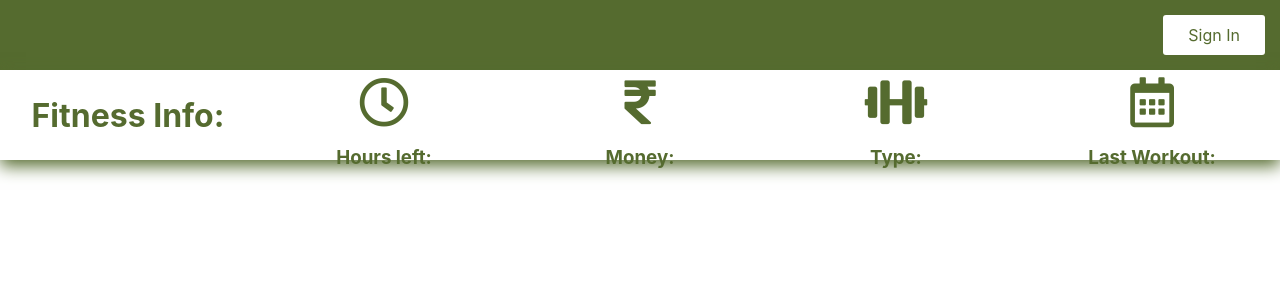
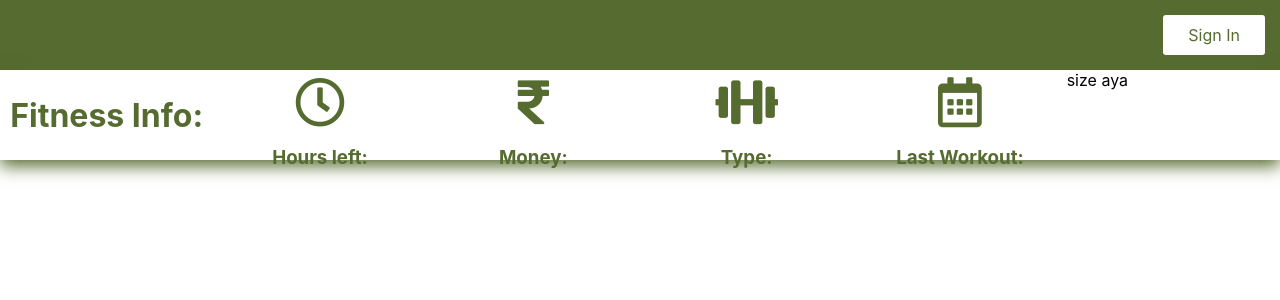
Before and after one commit to 1013vishalsharma/healthApp-UI, an Angular app: page /fitness-track in a window 1280 px wide. Shown: the top 300 px of the page. Built offline with nearby package versions, Linux system fonts and the light colour scheme; no server answers.

Commit message:
adding + icon

```diff
--- a/src/app/fitness-track/fitness-track.component.css
+++ b/src/app/fitness-track/fitness-track.component.css
@@ -46,3 +46,21 @@
 .fitness-i-font-size {
     font-size: 90px;
 }
+i.material-icons:hover {
+    background-color: transparent;
+    transform: rotate(90deg);
+    cursor: pointer;
+    box-shadow: none;
+}
+/* i.material-icons:hover:after {
+    transform: scale(1);
+    box-shadow: 10px 0 20px rgba(0, 0, 0, 0.19), 6px 0 6px rgba(0, 0, 0, 0.23);
+} */
+/* i:focus i {
+    animation: rotate 1s ease-in-out 0s;
+  }
+
+  @keyframes rotate {
+      from { transform: rotate(0deg); }
+      to { transform: rotate(360deg); }
+  } */
--- a/src/app/fitness-track/fitness-track.component.html
+++ b/src/app/fitness-track/fitness-track.component.html
@@ -42,4 +42,20 @@
     </div>
   </div>
 
+
+<div style="width: 20%; min-height: 100%; float: right; display: flex;
+ flex-flow: column;"> size aya
+  <!-- <div style="display: flex; justify-content: flex-end; margin: 30px; flex: 1 1">
+      <i class="material-icons" style="color: darkolivegreen; font-size: 65px;
+      transition: color 0.2s ease, background-color 0.2s ease, transform 0.3s ease;">
+      add_circle</i>
+  </div>
+  <div style="display: flex;justify-content: center; align-items: center; flex: 1 1">
+      <button style="background-color: white; border: none; color: darkolivegreen;
+      padding: 10px 25px;
+      font-size: 16px;
+      display: block; margin-top: 15px; margin-right: 15px;
+      border-radius: 3px; position: absolute; right: 0;"  >Add Activity</button>
+  </div> -->
 </div>
+</div>
```
